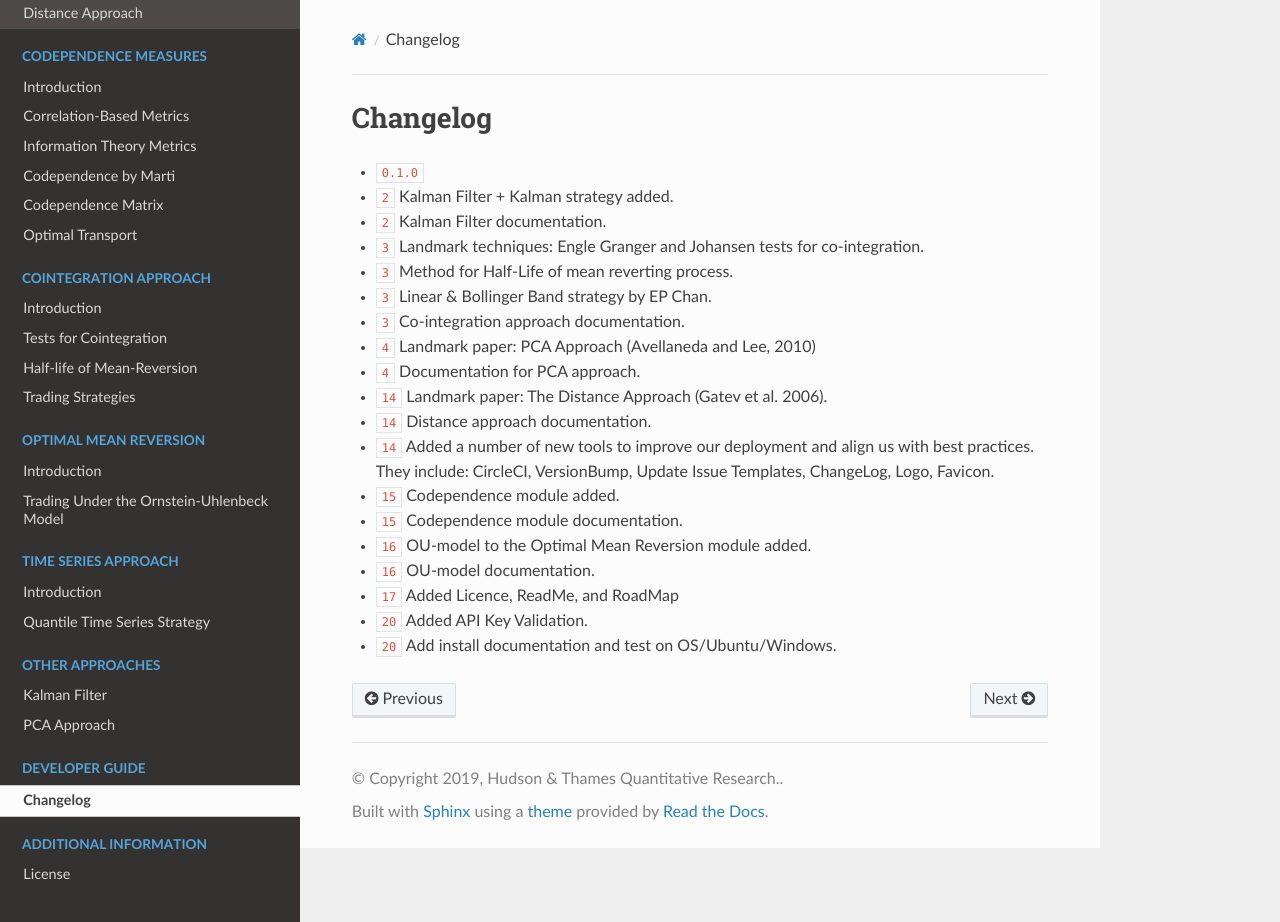
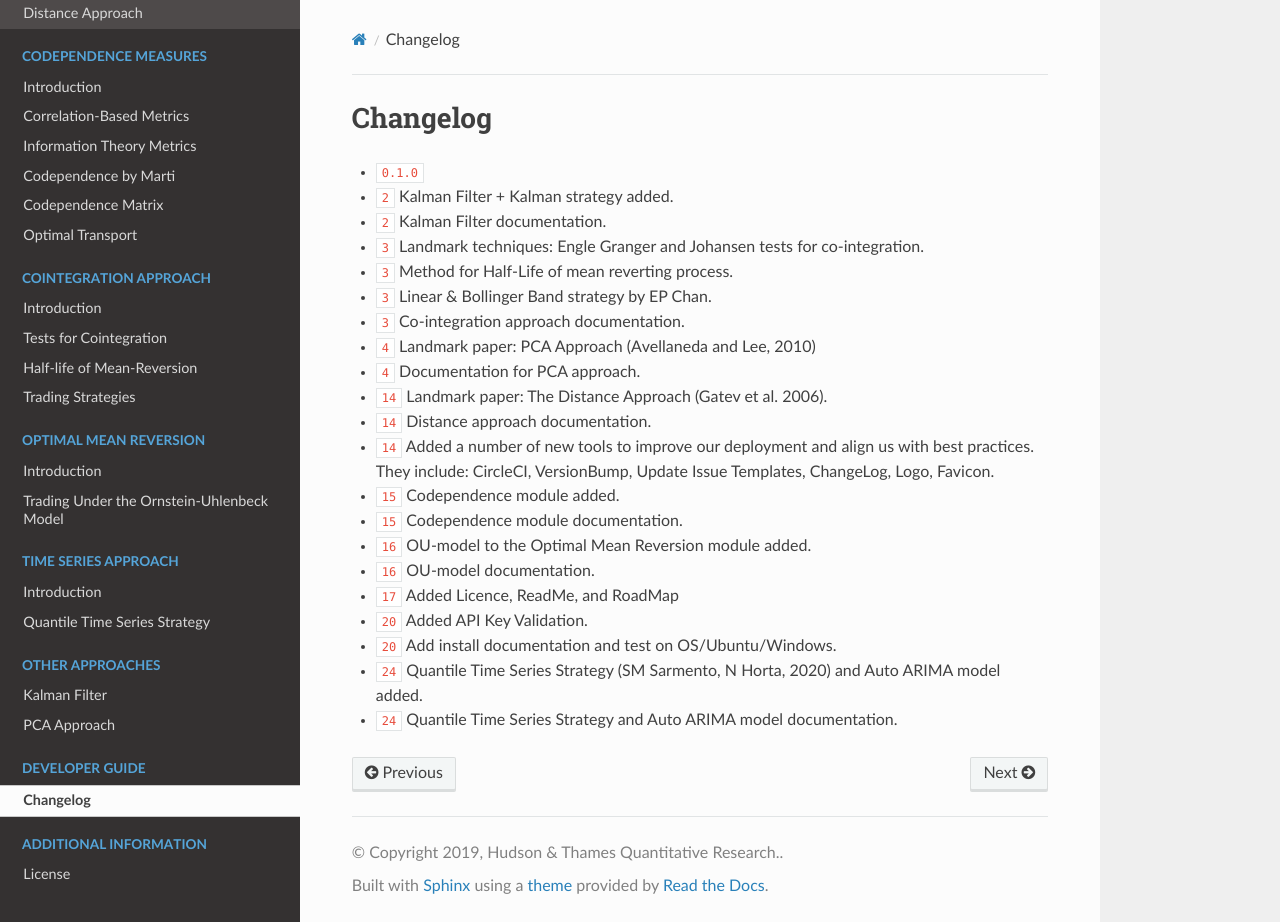
Before and after one commit to hudson-and-thames/arbitragelab, a Sphinx documentation site: the page built from docs/source/changelog.rst, in a window 1280 px wide and 922 px high. Built offline with Sphinx 7.4.7 and the Read the Docs theme 2.0.0, drawn with Linux system fonts in a browser that asks for light colours; cross-references to code outside the pages are shown as plain code.

Commit message:
Updated Changelog for Quantile Time Series Strategy

```diff
--- a/docs/source/changelog.rst
+++ b/docs/source/changelog.rst
@@ -31,3 +31,5 @@ Changelog
 * :support:`17` Added Licence, ReadMe, and RoadMap
 * :support:`20` Added API Key Validation.
 * :support:`20` Add install documentation and test on OS/Ubuntu/Windows.
+* :feature:`24` Quantile Time Series Strategy (SM Sarmento, N Horta, 2020) and Auto ARIMA model added.
+* :support:`24` Quantile Time Series Strategy and Auto ARIMA model documentation.
```
Also changed, not shown: docs/source/time_series_approach/quantile_time_series_strategy.rst (+9 -1 lines), 1 other file.
